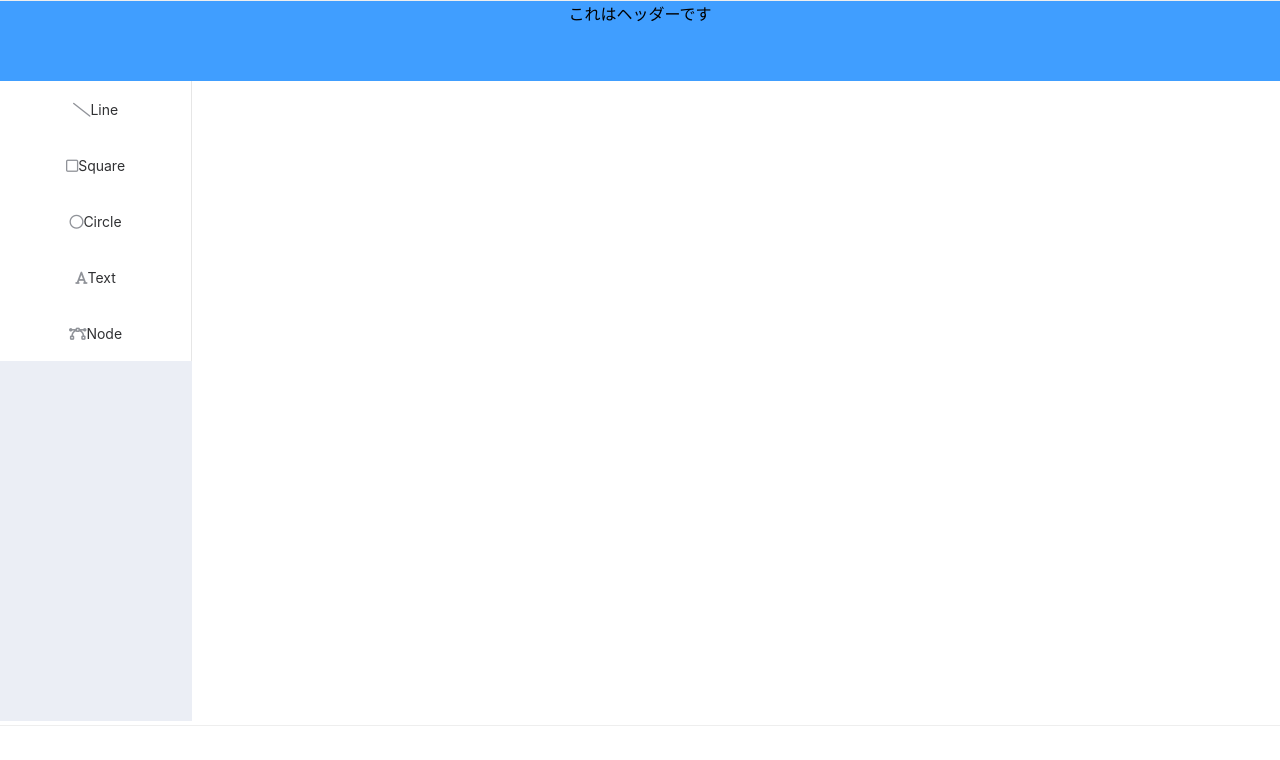
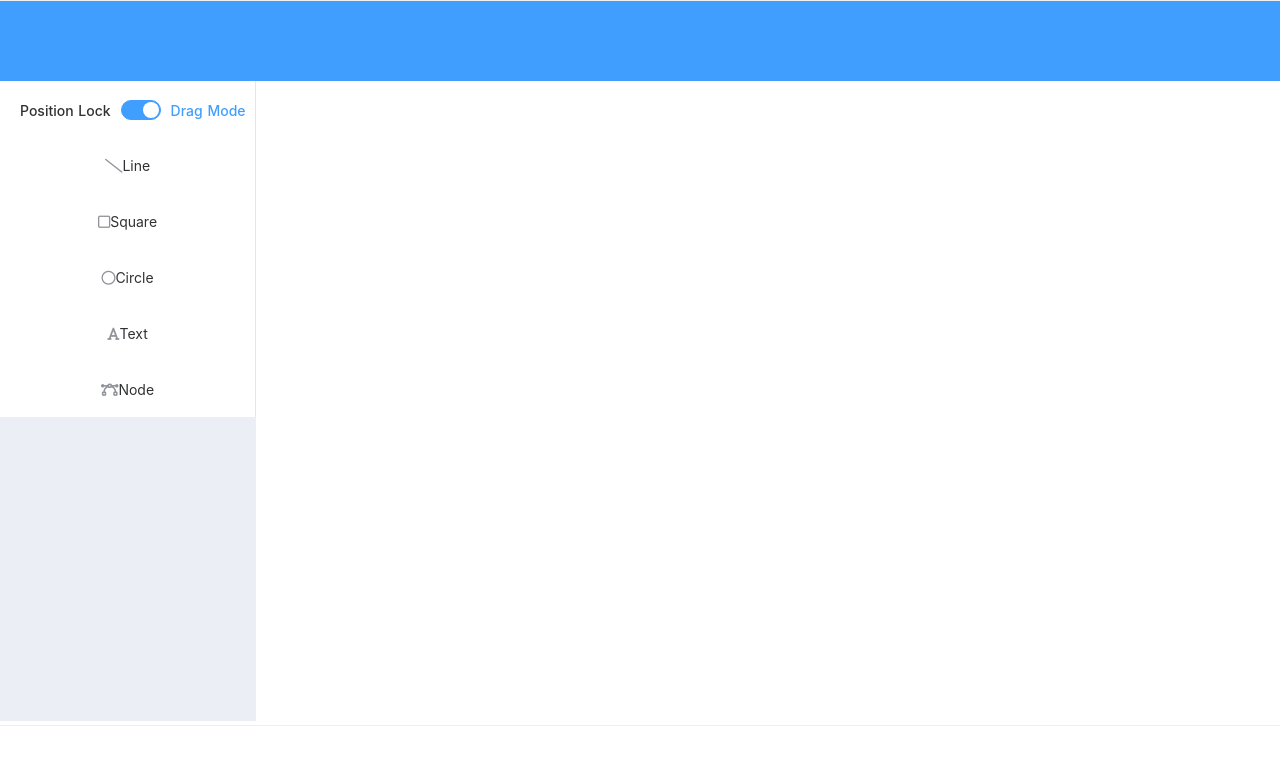
Before and after one commit to YaCpotato/NuxtNodeEditor, a Nuxt app: page / in a window 1280 px wide. Shown: the top 760 px of the page. Built offline with nearby package versions, Linux system fonts and the light colour scheme.

Commit message:
menu-itemにスイッチ追加

```diff
--- a/components/SideBar.vue
+++ b/components/SideBar.vue
@@ -3,6 +3,15 @@
     <el-row class="select-menu">
       <el-col :span="24">
         <el-menu default-active="2" class="el-menu-vertical-demo">
+          <el-menu-item>
+            <el-switch
+              v-model="modeSwitch"
+              active-text="Drag Mode"
+              inactive-text="Position Lock"
+              @change="setModeSwitch"
+            >
+            </el-switch>
+          </el-menu-item>
           <el-menu-item @click="setDrawMode('line')">
             <i class="fas fa-slash"></i>
             <span>Line</span>
@@ -32,6 +41,11 @@
 <script>
 export default {
   name: 'SideBar',
+  data() {
+    return {
+      modeSwitch: true
+    }
+  },
   methods: {
     async setDrawMode(modeString) {
       try {
@@ -39,6 +53,16 @@ export default {
       } catch (err) {
         alert(err)
       }
+    }
+  },
+  async setModeSwitch() {
+    try {
+      await this.$store.commit(
+        'draw-mode/ReverseDrawActionClick',
+        this.modeSwitch
+      )
+    } catch (err) {
+      alert(err)
     }
   }
 }
@@ -48,7 +72,7 @@ export default {
 .SideBar {
   background-color: #ebeef5;
   min-height: 80vh;
-  width: 15vw;
+  width: 20vw;
 }
 .select-menu {
   width: 100%;
--- a/components/TheHeader.vue
+++ b/components/TheHeader.vue
@@ -1,7 +1,5 @@
 <template>
-  <div class="TheHeader">
-    これはヘッダーです
-  </div>
+  <div class="TheHeader"></div>
 </template>
 
 <script>
```
